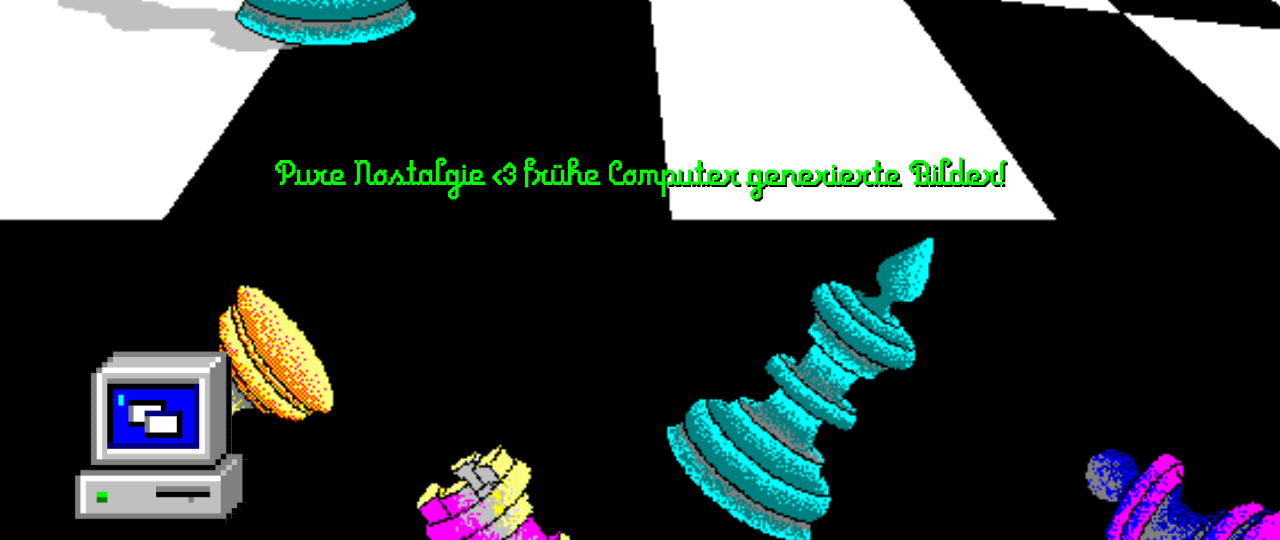
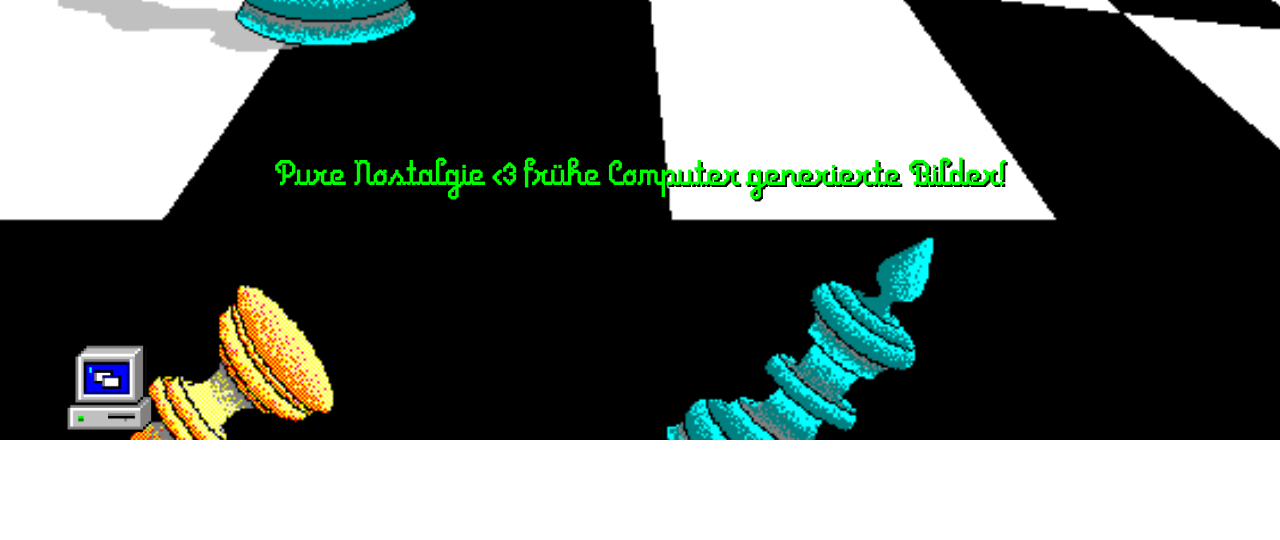
Before and after one commit to leojacob12/Page, a plain HTML site: page mypage2.html in a window 1280 px wide. Shown: the part 871-1411 px from the top of the page. After the commit the page ends 1311 px from the top, so only its background shows below. Drawn offline with Linux system fonts and the light colour scheme.

Commit message:
Update mypage2.html

```diff
--- a/mypage2.html
+++ b/mypage2.html
@@ -100,7 +100,7 @@
     <h2>Pure Nostalgie <3
         frühe Computer generierte Bilder! </h2>
       <div style="position: relative;">
-   <img src="./content/computer.gif" width="200px" height="200px"
+   <img src="./content/computer.gif" width="100px" height="100px"
        style="position: absolute; left: 60px; top: 120px;">
 
 </div>
```
